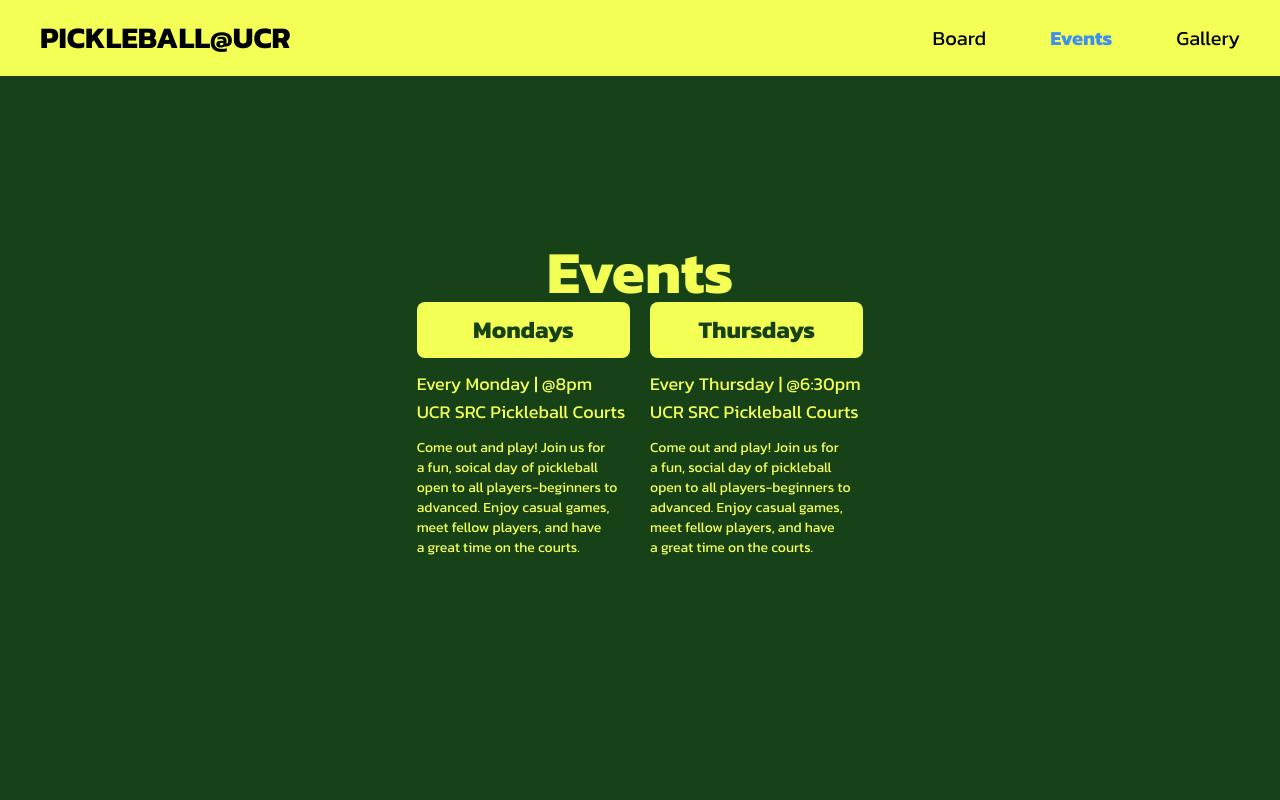
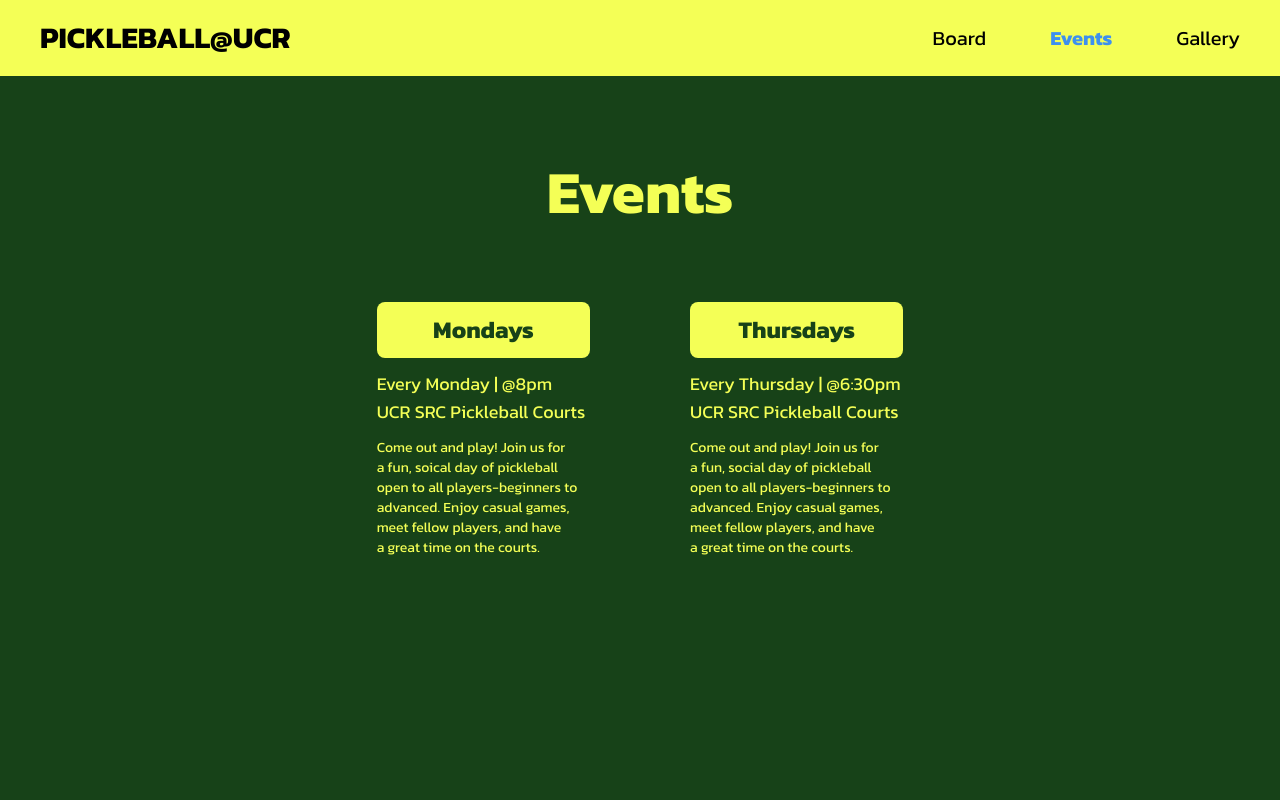
Before and after one commit to acm-ucr/pickleball-website, a Next.js app: page /events in a window 1280 px wide. Shown: the top 800 px of the page. Built offline with nearby package versions, Linux system fonts and the light colour scheme.

Commit message:
Increased gap and padding

```diff
--- a/src/components/events/events.tsx
+++ b/src/components/events/events.tsx
@@ -1,7 +1,7 @@
 import Event from "@/components/events/event";
 const WeekEvents = () => {
   return (
-    <div className="flex w-full items-center justify-center gap-5">
+    <div className="flex w-full items-center justify-center gap-25 pt-20 pb-20">
       <Event
         day="Monday"
         time="8pm"
```
